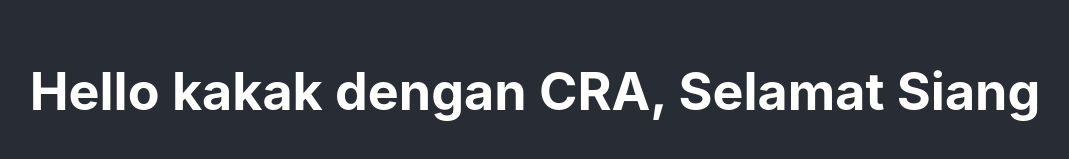
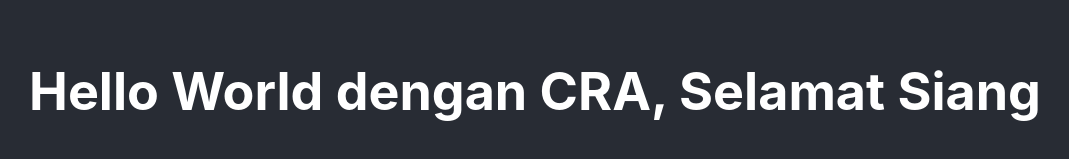
Before and after one commit to azizramdan/belajar-reactjs, a React (Create React App) app: page / in a window 1280 px wide. Shown: the part 469-628 px from the top of the page, without its empty margins (105-1174 px from the left). Built offline with nearby package versions, Linux system fonts and the light colour scheme.

Commit message:
default props

```diff
--- a/src/App.js
+++ b/src/App.js
@@ -8,7 +8,7 @@
     <div className="App">
       <header className="App-header">
         <img src={logo} className="App-logo" alt="logo" />
-        <Hello name='kakak' greeting='Siang' />
+        <Hello greeting='Siang' />
       </header>
     </div>
   );
--- a/src/Hello.js
+++ b/src/Hello.js
@@ -2,4 +2,9 @@
 
 const Hello = ({name, greeting}) => <h1>Hello {name} dengan CRA, Selamat {greeting}</h1>
 
+Hello.defaultProps = {
+  name: 'World',
+  greeting: 'datang '
+}
+
 export default Hello
```
